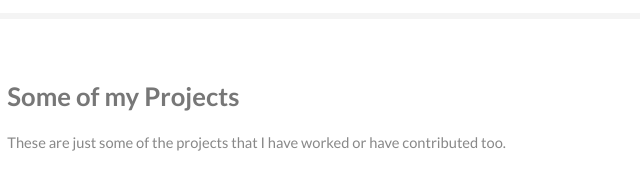
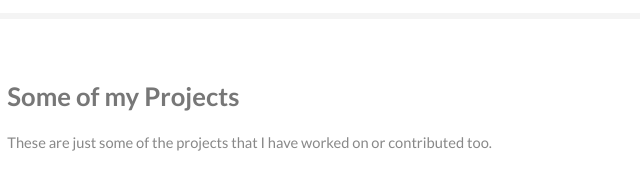
Before and after one commit to ddeleon4/ddeleon4.github.io, a plain HTML site: page index.html in a window 1280 px wide. Shown: the part 1160-1346 px from the top of the page, 178-818 px from the left. Drawn offline with Linux system fonts and the light colour scheme.

Commit message:
typos i guess

```diff
--- a/index.html
+++ b/index.html
@@ -97,7 +97,7 @@
 						<section id="three">
 							<div class="container">
 								<h3>Some of my Projects</h3>
-								<p>These are just some of the projects that I have worked or have contributed too.</p>
+								<p>These are just some of the projects that I have worked on or contributed too.</p>
 								<div class="features">
 									<article>
 										<a href="https://github.com/js07n/ScramDv1.3" class="image"><img src="images/scramd.png" alt="" /></a>
```
